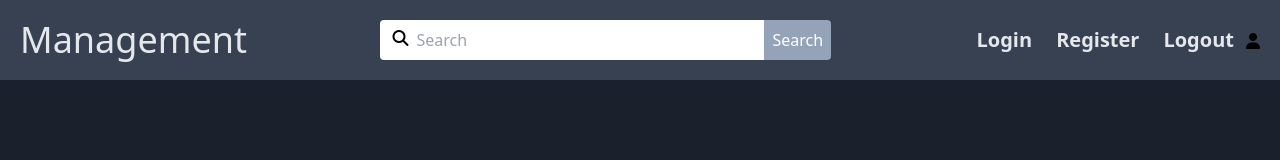
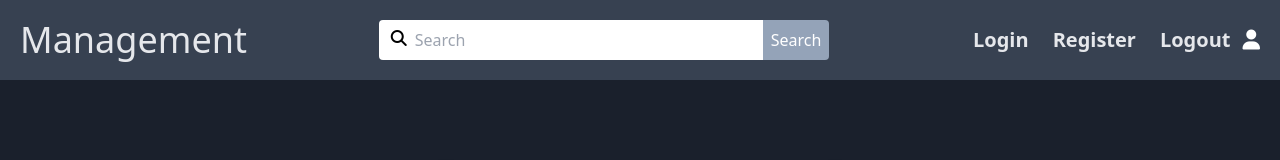
Before and after one commit to jnorgini/angular-jwt, an Angular app: page / in a window 1280 px wide. Shown: the top 160 px of the page. Built offline with nearby package versions, Linux system fonts and the light colour scheme; no server answers.

Commit message:
feat: user icon style

```diff
--- a/src/app/components/header/header.component.css
+++ b/src/app/components/header/header.component.css
@@ -0,0 +1,18 @@
+.icon {
+  color: white;
+  font-size: 20px;
+  display: inline-block;
+  transition: transform 0.3s ease, filter 0.3s ease;
+}
+
+.icon:hover {
+  transform: translateY(-3px);
+}
+
+.icon:active {
+  filter: brightness(1.5) saturate(100%);
+}
+
+.icon:active:hover {
+  filter: brightness(0.8) saturate(100%);
+}
```
